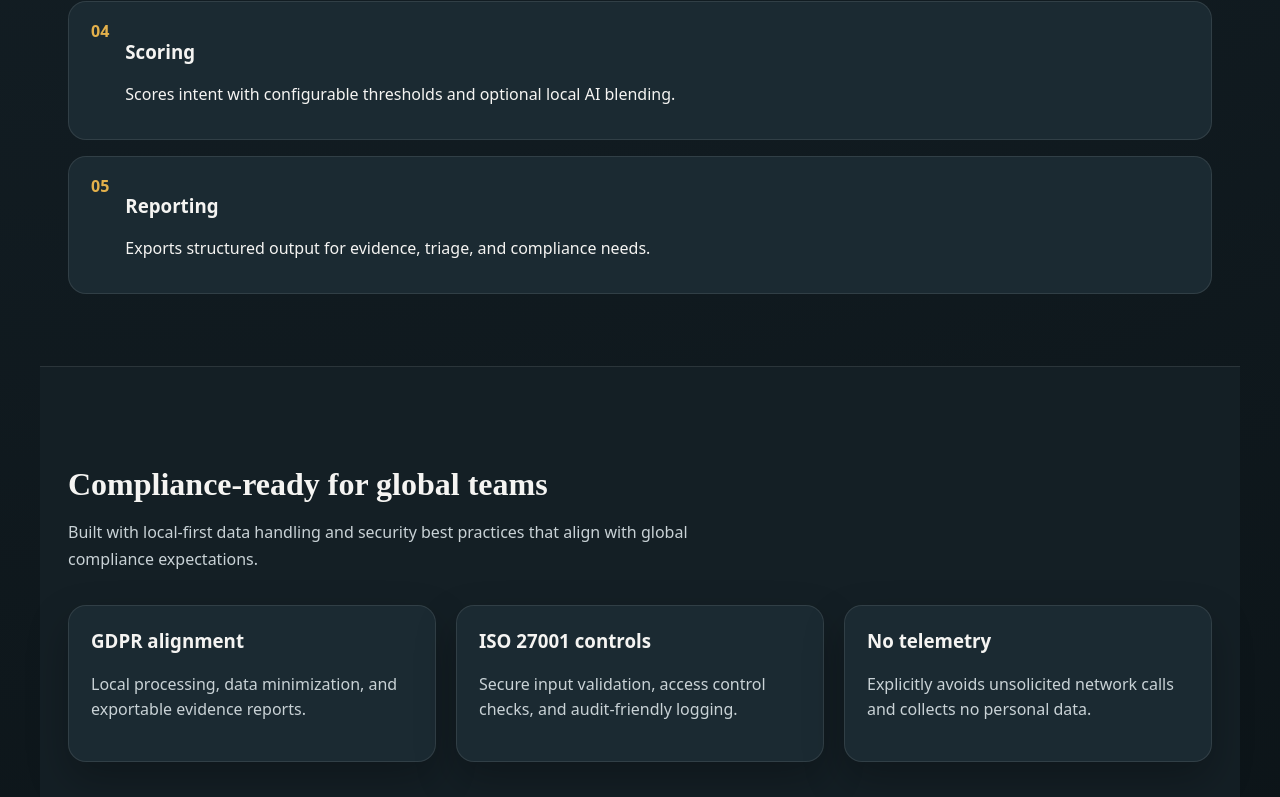
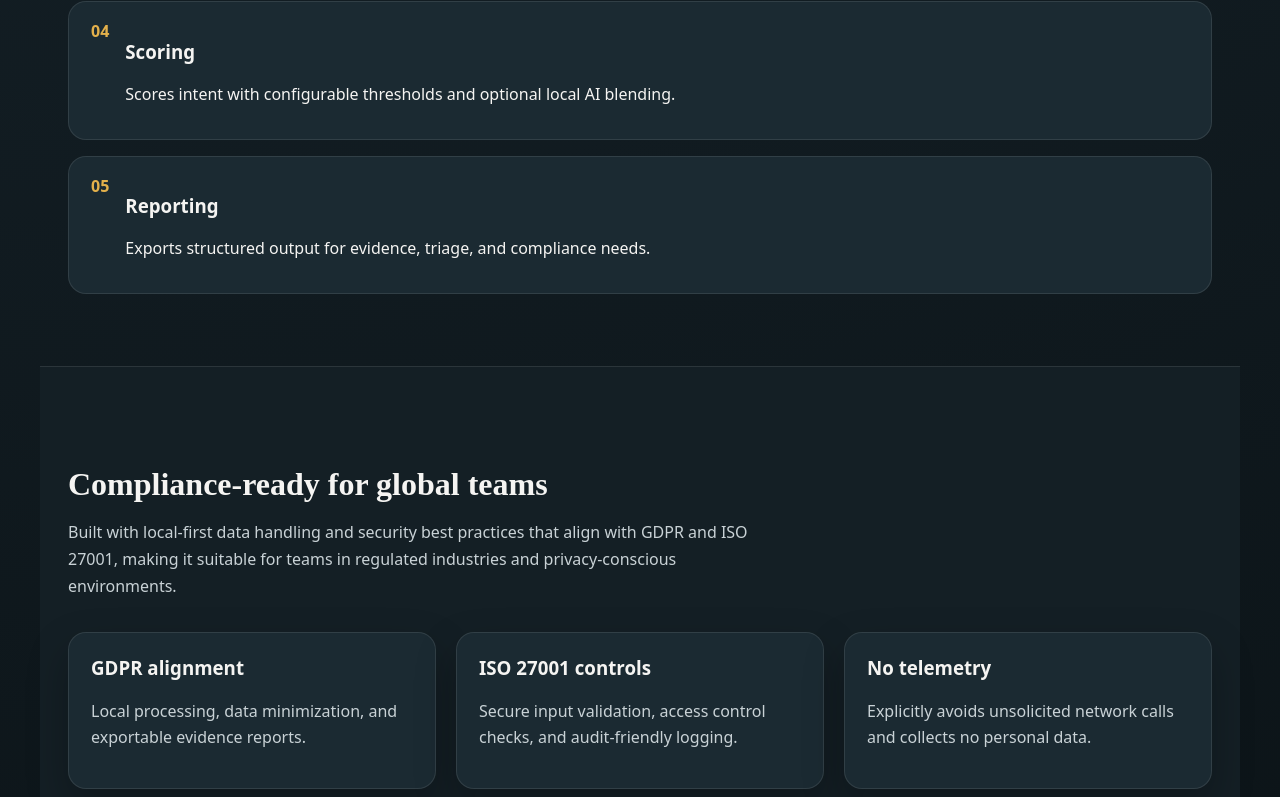
Before and after one commit to rohteemie/Scanlytic-Forensic-AI, a plain HTML site: page site/index.html in a window 1280 px wide. Shown: the part 2443-3240 px from the top of the page. Drawn offline with Linux system fonts and the light colour scheme.

```diff
--- a/site/index.html
+++ b/site/index.html
@@ -116,7 +116,7 @@
 
       <section id="capabilities" class="section section-alt">
         <div class="section-header">
-          <h2>Capabilities for every engineering team</h2>
+          <h2>Capabilities that matter to all engineers</h2>
           <p>
             Designed as a pipeline architecture with clear separation of concerns, making it easy
             to test, scale, and integrate into existing incident response workflows.
@@ -205,8 +205,8 @@
         <div class="section-header">
           <h2>Compliance-ready for global teams</h2>
           <p>
-            Built with local-first data handling and security best practices that align with
-            global compliance expectations.
+            Built with local-first data handling and security best practices that align with GDPR and ISO 27001,
+            making it suitable for teams in regulated industries and privacy-conscious environments.
           </p>
         </div>
         <div class="grid three">
```
